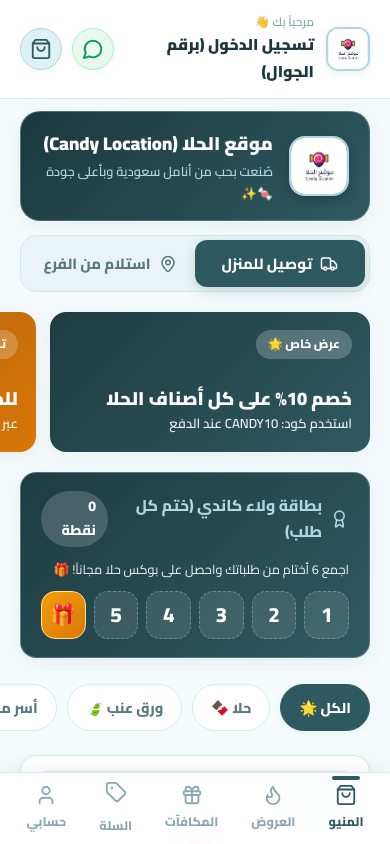
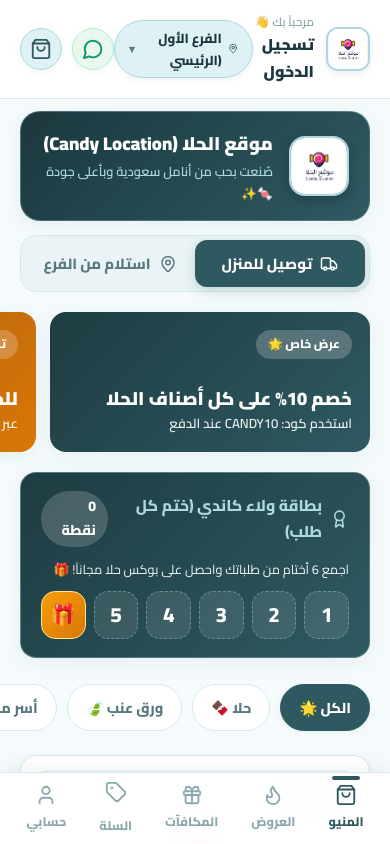
Before and after one commit to muhammedalrubaish/candy-location, a Next.js app: page /app in a window 390 px wide. Built offline with nearby package versions, Linux system fonts and the light colour scheme; a web font is replaced by a local one.

Commit message:
feat: Link branches dynamically into fullscreen mobile app

```diff
--- a/app/app/page.tsx
+++ b/app/app/page.tsx
@@ -67,6 +67,8 @@
   // App States
   const [activeTab, setActiveTab] = useState<"menu" | "deals" | "loyalty" | "orders" | "profile">("menu");
   const [serviceType, setServiceType] = useState<"delivery" | "pickup">("delivery");
+  const [selectedBranch, setSelectedBranch] = useState("الفرع الأول (الرئيسي - حي المروج)");
+  const [isBranchModalOpen, setIsBranchModalOpen] = useState(false);
   const [activeCat, setActiveCat] = useState("all");
   const [cart, setCart] = useState<CartItem[]>([]);
   const [isCartOpen, setIsCartOpen] = useState(false);
@@ -228,8 +230,30 @@
             </div>
             <div className="header-meta">
               <span className="header-greeting">مرحباً بك 👋</span>
-              <span className="header-name">{user ? user.name : "تسجيل الدخول (برقم الجوال)"}</span>
+              <span className="header-name">{user ? user.name : "تسجيل الدخول"}</span>
             </div>
+          </div>
+
+          <div
+            onClick={() => setIsBranchModalOpen(true)}
+            style={{
+              background: "#def1f4",
+              border: "1.5px solid #aed8e0",
+              borderRadius: "999px",
+              padding: "6px 14px",
+              display: "flex",
+              alignItems: "center",
+              gap: "6px",
+              cursor: "pointer",
+              fontSize: "0.82rem",
+              fontWeight: "800",
+              color: "#1b383e",
+              boxShadow: "0 2px 6px rgba(47, 89, 97, 0.08)"
+            }}
+          >
+            <MapPin size={15} color="#2f5961" />
+            <span>{selectedBranch.split(" - ")[0]}</span>
+            <span style={{ fontSize: "0.7rem", color: "#587980" }}>▾</span>
           </div>
 
           <div style={{ display: "flex", gap: "10px", alignItems: "center" }}>
@@ -693,6 +717,70 @@
             </div>
           </div>
         )}
+
+        {/* 📍 Branch Selection Modal */}
+        {isBranchModalOpen && (
+          <div className="modal-overlay" onClick={() => setIsBranchModalOpen(false)}>
+            <div className="modal-sheet" onClick={(e) => e.stopPropagation()}>
+              <div className="sheet-header">
+                <div className="sheet-title">اختر الفرع الأقرب إليك 📍</div>
+                <button className="sheet-close" onClick={() => setIsBranchModalOpen(false)}><X size={20} /></button>
+              </div>
+
+              <p style={{ fontSize: "0.82rem", color: "var(--text-muted)", marginBottom: "14px" }}>
+                اختر الفرع لتجهيز واستلام طلبك، أو التوصيل السريع من المستودع المركزي:
+              </p>
+
+              <div style={{ display: "flex", flexDirection: "column", gap: "10px" }}>
+                {[
+                  { name: "الفرع الأول (الرئيسي - حي المروج)", address: "طريق الملك عبدالعزيز", status: "مفتوح حتى 12:00 ص 🟢", phone: "0579772057" },
+                  { name: "الفرع الثاني (حي الياسمين)", address: "شارع أنس بن مالك", status: "مفتوح حتى 12:30 ص 🟢", phone: "0579772057" },
+                  { name: "الفرع الثالث (حي الروضة)", address: "شارع حفصة بنت عمر", status: "مفتوح حتى 1:00 ص 🟢", phone: "0579772057" },
+                  { name: "خدمة التوصيل السريع (المستودع المركزي)", address: "تغطية فورية لجميع الأحياء", status: "توصيل فوري بالمناديب 🛵", phone: "0579772057" }
+                ].map((b, idx) => {
+                  const isSelected = selectedBranch.startsWith(b.name.split(" - ")[0]);
+                  return (
+                    <div
+                      key={idx}
+                      onClick={() => {
+                        setSelectedBranch(b.name);
+                        setIsBranchModalOpen(false);
+                      }}
+                      style={{
+                        background: isSelected ? "#def1f4" : "var(--bg-card)",
+                        border: `2px solid ${isSelected ? "var(--primary)" : "var(--border)"}`,
+                        borderRadius: "16px",
+                        padding: "12px 14px",
+                        cursor: "pointer",
+                        transition: "all 0.2s ease"
+                      }}
+                    >
+                      <div style={{ display: "flex", justifyContent: "space-between", alignItems: "center" }}>
+                        <strong style={{ fontSize: "0.95rem", color: "var(--text)" }}>{b.name}</strong>
+                        {isSelected && <CheckCircle size={18} color="var(--primary)" />}
+                      </div>
+                      <div style={{ fontSize: "0.78rem", color: "var(--text-secondary)", marginTop: "4px" }}>
+                        📍 {b.address}
+                      </div>
+                      <div style={{ display: "flex", justifyContent: "space-between", alignItems: "center", marginTop: "6px", fontSize: "0.74rem" }}>
+                        <span style={{ color: "#059669", fontWeight: "800" }}>{b.status}</span>
+                        <span style={{ color: "var(--text-muted)", direction: "ltr" }}>📞 {b.phone}</span>
+                      </div>
+                    </div>
+                  );
+                })}
+              </div>
+
+              <button
+                className="btn-primary"
+                style={{ width: "100%", marginTop: "16px" }}
+                onClick={() => setIsBranchModalOpen(false)}
+              >
+                تأكيد الفرع المختار
+              </button>
+            </div>
+          </div>
+        )}
       </div>
     </div>
   );
```
